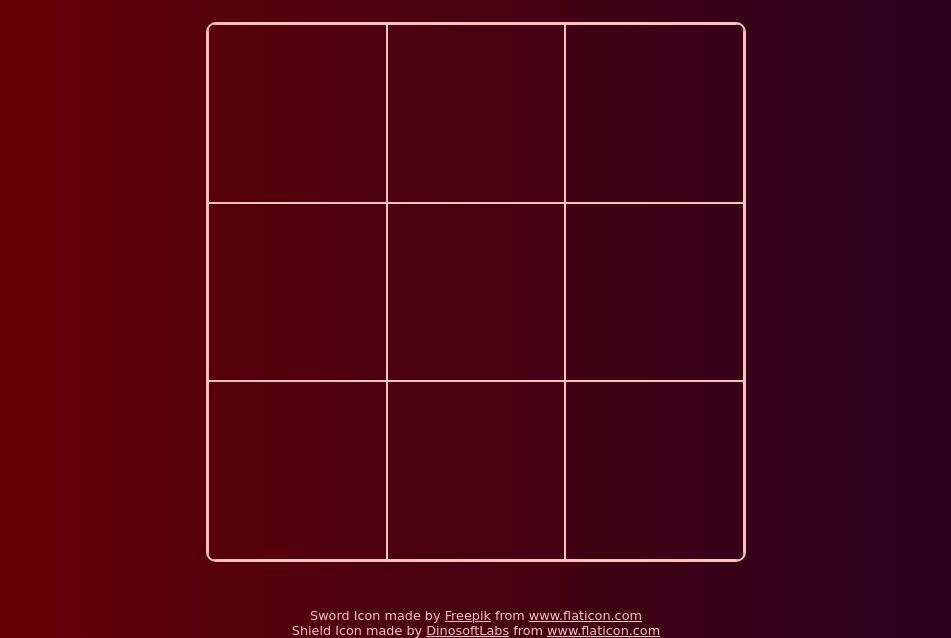
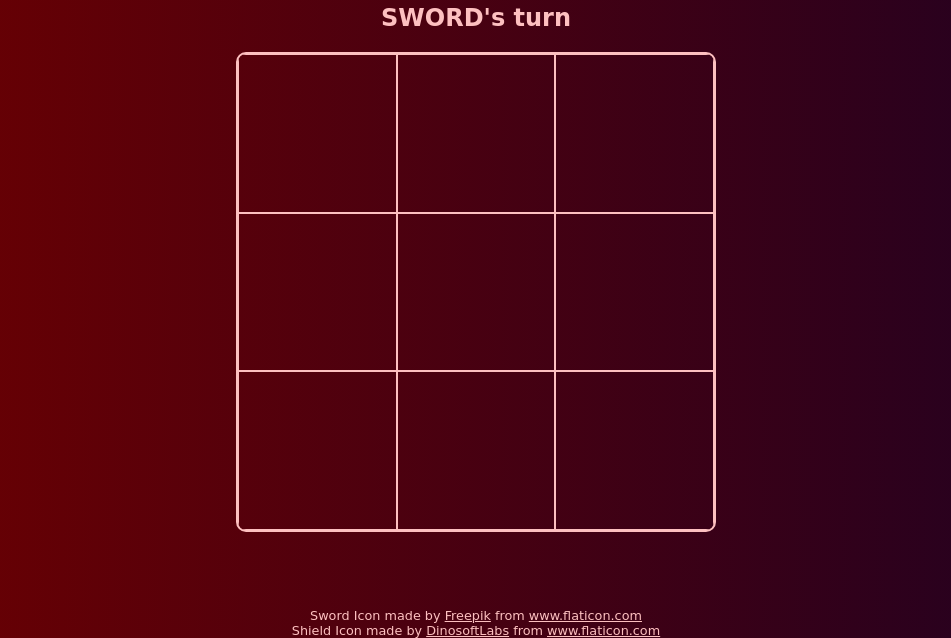
Before and after one commit to vokenny/tic-tac-toe, a website built with webpack: page src/index.html in a window 1280 px wide. Shown: the part 162-800 px from the top of the page, without its empty margins (164-1115 px from the left). Built offline with nearby package versions, Linux system fonts and the light colour scheme.

Commit message:
feat: decrease size of the game

```diff
--- a/src/styles.css
+++ b/src/styles.css
@@ -63,8 +63,8 @@
   align-items: center;
   max-width: 540px;
   max-height: 540px;
-  width: 80vw;
-  height: 80vw;
+  width: calc(min(60vw, 60vh));
+  height: calc(min(60vw, 60vh));
   border: 2px solid var(--accent);
   border-radius: 10px;
   overflow: hidden;
```
